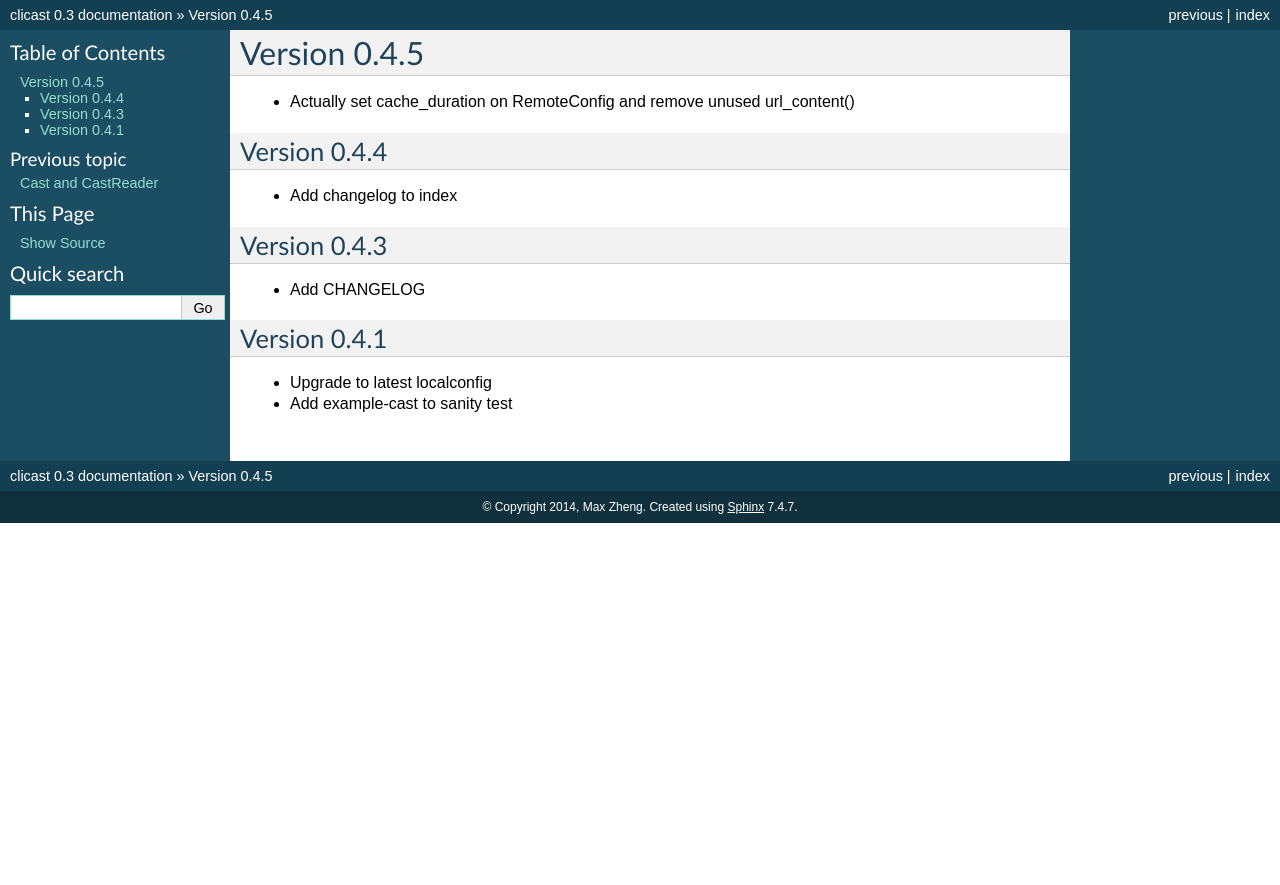
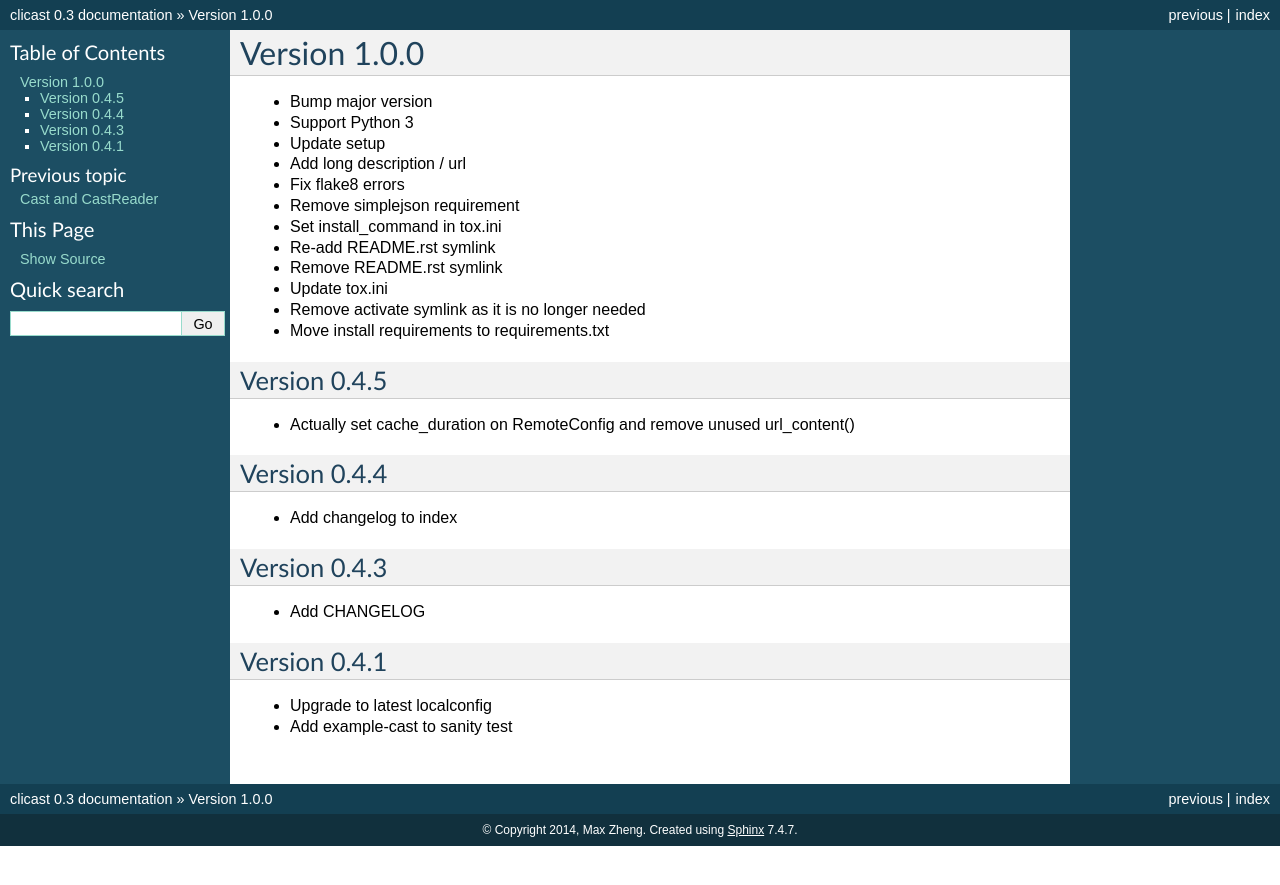
Before and after one commit to maxzheng/clicast, a Sphinx documentation site: the page built from docs/CHANGELOG.rst, in a window 1280 px wide. Shown: the top 885 px of the page. Built offline with Sphinx 7.4.7, drawn with Linux system fonts in a browser that asks for light colours.

Commit message:
Publish version 1.0.0

```diff
--- a/docs/CHANGELOG.rst
+++ b/docs/CHANGELOG.rst
@@ -1,5 +1,21 @@
+Version 1.0.0
+================================================================================
+
+* Bump major version
+* Support Python 3
+* Update setup
+* Add long description / url
+* Fix flake8 errors
+* Remove simplejson requirement
+* Set install_command in tox.ini
+* Re-add README.rst symlink
+* Remove README.rst symlink
+* Update tox.ini
+* Remove activate symlink as it is no longer needed
+* Move install requirements to requirements.txt
+
 Version 0.4.5
-================================================================================
+--------------------------------------------------------------------------------
 
 * Actually set cache_duration on RemoteConfig and remove unused url_content()
 
--- a/setup.py
+++ b/setup.py
@@ -5,7 +5,7 @@ import setuptools
 
 setuptools.setup(
     name='clicast',
-    version='1.0.0',
+    version='1.0.1',
 
     author='Max Zheng',
     author_email='maxzheng.os @t gmail.com',
```
